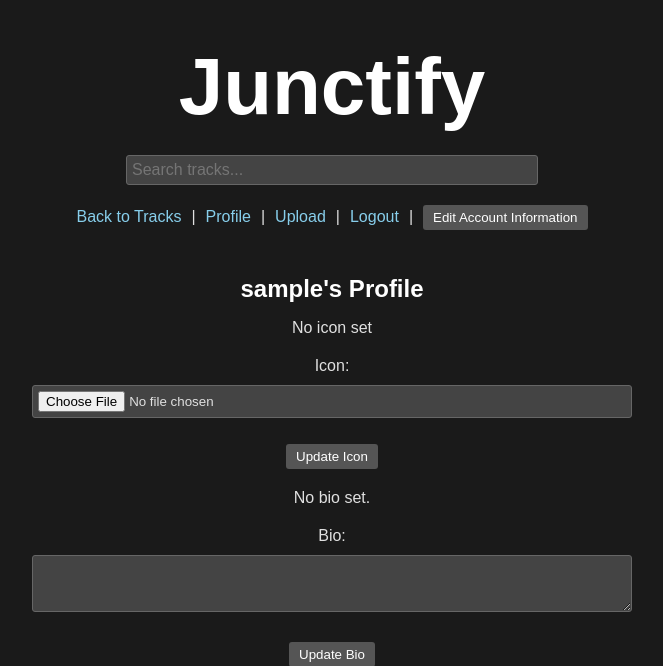
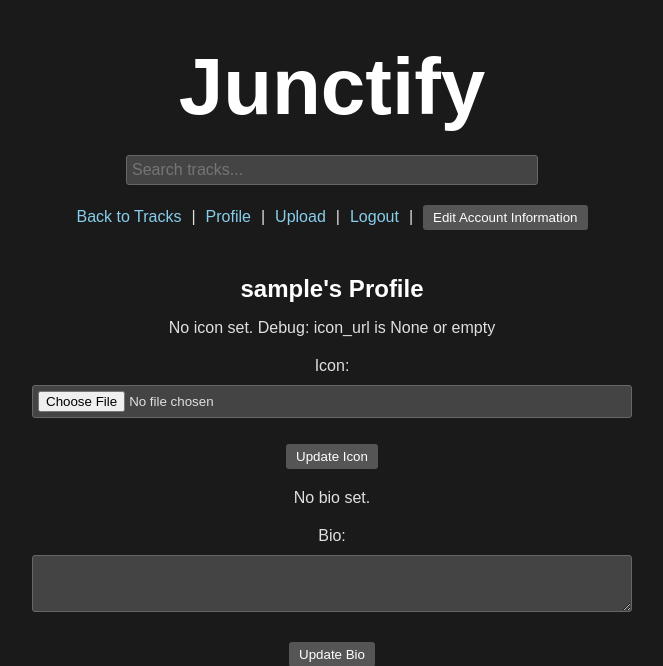
Before and after one commit to mineuchimaru/junctify, a Django app: page /profile/ in a window 1280 px wide. Shown: the top 666 px of the page, without its empty margins (308-971 px from the left). Run offline with Django 5.2, Linux system fonts and the light colour scheme; the visitor is signed in with stand-in values (Sample User, id 1); data comes from the database, SQL or seed files in the repository; data that the repository does not hold is empty.

Commit message:
Add custom password reset email templates and fix profile icon display

```diff
--- a/music/templates/music/profile.html
+++ b/music/templates/music/profile.html
@@ -261,8 +261,9 @@
         <div class="profile-icon">
             {% if icon_url %}
                 <img src="{{ icon_url }}" alt="User Icon" onclick="openModal('{{ icon_url }}')">
+                <!-- Debug: Icon URL is {{ icon_url }} -->
             {% else %}
-                <p>No icon set</p>
+                <p>No icon set. Debug: icon_url is None or empty</p>
             {% endif %}
         </div>
         <form method="post" enctype="multipart/form-data">
--- /dev/null
+++ b/music/templates/registration/password_reset_key.html
@@ -0,0 +1,6 @@
+<h3>Password Reset Request for Junctify</h3>
+<p>Hello {{ user.username }},</p>
+<p>We received a request to reset your password for your Junctify account. Click the link below to set a new password:</p>
+<p><a href="{{ protocol}}://{{ domain }}{% url 'account_reset_password_from_key' uidb36=uid token=key %}">Change Password</a></p>
+<p>If you didn’t request this, please ignore this email.</p>
+<p>Thank you,<br>The Junctify Team</p>
--- a/music/views.py
+++ b/music/views.py
@@ -109,9 +109,16 @@ def profile(request):
         for track in all_tracks:
             print(f"Track: {track.id}, Title: {track.title}, Artist: {track.artist.username if track.artist else 'None'}")
 
-    # アイコンURLを生成
-    icon_url = get_signed_url(profile.icon) if profile.icon else None
-    print(f"Generated Icon URL for user {user.username}: {icon_url}")
+    # アイコンURLを生成（修正）
+    icon_url = None
+    if profile.icon:
+        # S3 URLからキーを抽出
+        icon_key = profile.icon.replace(f"https://{settings.AWS_STORAGE_BUCKET_NAME}.s3.amazonaws.com/", "")
+        print(f"Profile icon path: {profile.icon}, Extracted key: {icon_key}")
+        icon_url = get_signed_url(icon_key)
+        print(f"Generated Icon URL for user {user.username}: {icon_url}")
+    else:
+        print(f"No icon set for user {user.username}")
 
     # 各トラックの署名付きURLを生成
     for track in tracks:
```
Also changed, not shown: music/templates/registration/password_reset_key.txt (added, +12 -0 lines), .elasticbeanstalk/config.yml (deleted), 1 other file.
